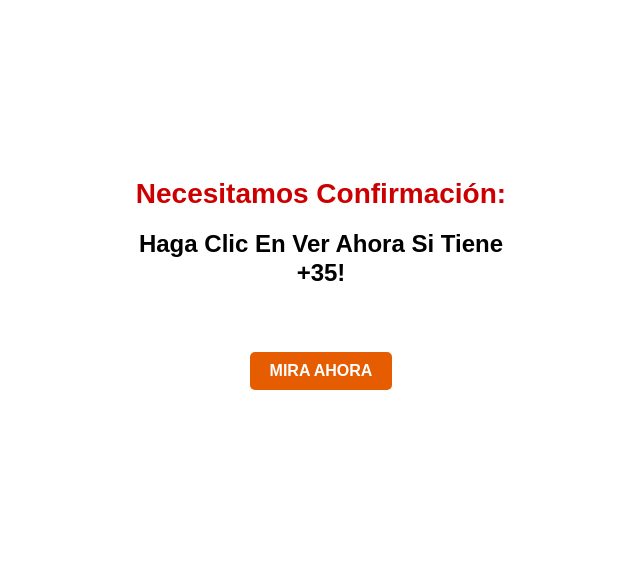
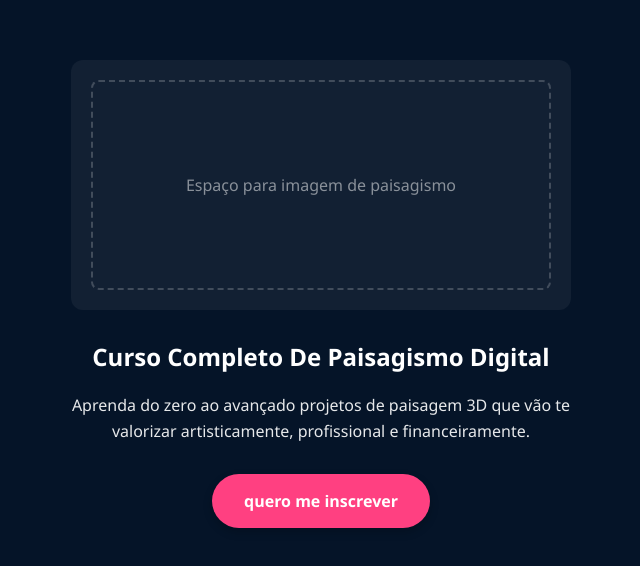
Before and after one commit to SeTT7/a1.letrucdelhomme.online, a plain HTML site: page presell/index.html in a window 1280 px wide. Shown: the part 106-672 px from the top of the page, without its empty margins (319-959 px from the left). Drawn offline with Linux system fonts and the light colour scheme.

Commit message:
Update index.html

```diff
--- a/presell/index.html
+++ b/presell/index.html
@@ -1,148 +1,116 @@
 <!DOCTYPE html>
-<html lang="en">
+<html lang="pt-BR">
 <head>
-
     <meta charset="UTF-8">
     <meta name="viewport" content="width=device-width, initial-scale=1.0">
-    <title>Age Confirmation</title>
+    <title>Curso Completo de Paisagismo Digital</title>
     <style>
         * {
             margin: 0;
             padding: 0;
             box-sizing: border-box;
+            font-family: 'Segoe UI', Tahoma, Geneva, Verdana, sans-serif;
         }
 
         body {
-            font-family: Arial, sans-serif;
+            background-color: #051428;
+            color: white;
             min-height: 100vh;
             display: flex;
+            flex-direction: column;
             align-items: center;
             justify-content: center;
-            background-color: white;
             padding: 20px;
         }
 
-        .confirmation-container {
+        .container {
+            max-width: 500px;
+            width: 100%;
             text-align: center;
-            max-width: 400px;
-            width: 100%;
         }
 
-        .confirmation-title {
-            color: #cc0000;
-            font-size: 28px;
-            font-weight: bold;
-            margin-bottom: 20px;
+        .image-container {
+            width: 100%;
+            height: 250px;
+            display: flex;
+            justify-content: center;
+            align-items: center;
+            margin-bottom: 30px;
+            border-radius: 12px;
+            background-color: rgba(255, 255, 255, 0.05);
+            padding: 20px;
         }
 
-        .confirmation-text {
-            color: #000;
-            font-size: 24px;
-            font-weight: bold;
-            margin-bottom: 30px;
-            line-height: 1.2;
+        .image-placeholder {
+            width: 100%;
+            height: 100%;
+            display: flex;
+            justify-content: center;
+            align-items: center;
+            border: 2px dashed rgba(255, 255, 255, 0.2);
+            border-radius: 8px;
+            color: rgba(255, 255, 255, 0.5);
         }
 
-        .watch-button {
-            background-color: #e65c00;
+        h1 {
+            font-size: 24px;
+            margin-bottom: 20px;
+            line-height: 1.4;
+            font-weight: 600;
+        }
+
+        p {
+            font-size: 16px;
+            line-height: 1.6;
+            margin-bottom: 30px;
+            opacity: 0.9;
+        }
+
+        .btn {
+            background-color: #ff4081;
             color: white;
             border: none;
-            padding: 12px 40px;
-            font-size: 18px;
-            font-weight: bold;
+            padding: 16px 32px;
+            font-size: 16px;
+            font-weight: 600;
+            border-radius: 30px;
             cursor: pointer;
-            border-radius: 4px;
-            text-transform: uppercase;
-            transition: background-color 0.3s ease;
+            transition: all 0.3s ease;
+            box-shadow: 0 4px 10px rgba(0, 0, 0, 0.2);
         }
 
-        .watch-button:hover {
-            background-color: #cc5200;
+        .btn:hover {
+            background-color: #e91e63;
+            transform: translateY(-2px);
+            box-shadow: 0 6px 12px rgba(0, 0, 0, 0.25);
+        }
+
+        @media (max-width: 480px) {
+            h1 {
+                font-size: 22px;
+            }
+
+            p {
+                font-size: 15px;
+            }
+
+            .image-container {
+                height: 200px;
+            }
         }
     </style>
-
-
-    <style>
-        /* Container centralizado e responsivo */
-        .midas-cta-container {
-            max-width: 100%; /* Largura máxima do container */
-            margin: 0 auto; /* Centraliza o conteúdo horizontalmente */
-            text-align: center; /* Centraliza o texto e elementos */
-            padding: 20px; /* Espaçamento interno */
-        }
-
-        /* Botão estilizado - Agora em verde */
-        #midas-cta-button {
-            display: inline-block;
-            margin-top: 15px; /* Espaço entre a imagem e o botão */
-            padding: 10px 20px;
-            font-size: 16px;
-            color: #fff;
-            background-color: #e65c00; /* Cor laranja */
-            border: none;
-            border-radius: 5px;
-            cursor: pointer;
-            text-decoration: none; /* Remove o sublinhado caso seja um link */
-            font-weight: bold;
-        }
-
-        /* Botão responsivo ao passar o mouse */
-        #midas-cta-button:hover {
-            background-color: #e65c00; /* Cor verde mais escura ao passar o mouse */
-        }
-    </style>
-
-
-
-    <script
-  src="https://cdn.utmify.com.br/scripts/utms/latest.js"
-  data-utmify-prevent-subids
-  async
-  defer
-></script>
-
-
-     <script>
-      document.addEventListener("DOMContentLoaded", function () {
-          function getAllParams(url) {
-              const urlObj = new URL(url);
-              let paramString = "";
-
-              // Iterando sobre todos os parâmetros da URL
-              for (const [key, value] of urlObj.searchParams) {
-                  paramString += `${paramString ? '&' : ''}${key}=${value}`;
-              }
-
-              return paramString;
-          }
-
-          const params = getAllParams(window.location.href);
-
-          if (params) {
-              const links = document.querySelectorAll("a");
-
-              links.forEach(link => {
-                  const separator = link.href.includes("?") ? "&" : "?";
-                  link.href += `${separator}${params}`;
-              });
-          }
-      });
-    </script>
-
-
 </head>
 <body>
+    <div class="container">
+        <div class="image-container">
+            <div class="image-placeholder">Espaço para imagem de paisagismo</div>
+        </div>
 
+        <h1>Curso Completo De Paisagismo Digital</h1>
 
-    <div class="confirmation-container">
-        <h1 class="confirmation-title">Necesitamos Confirmación:</h1>
-        <p class="confirmation-text">Haga Clic En Ver Ahora Si Tiene +35!</p>
-        <div class="midas-cta-container">
-<a href="https://bm.mennitric.online/pv" id="midas-cta-button" class="midas-cta">
-            MIRA AHORA
-        </a>
-    </div>
+        <p>Aprenda do zero ao avançado projetos de paisagem 3D que vão te valorizar artisticamente, profissional e financeiramente.</p>
 
+        <button class="btn">quero me inscrever</button>
     </div>
 </body>
 </html>
```
